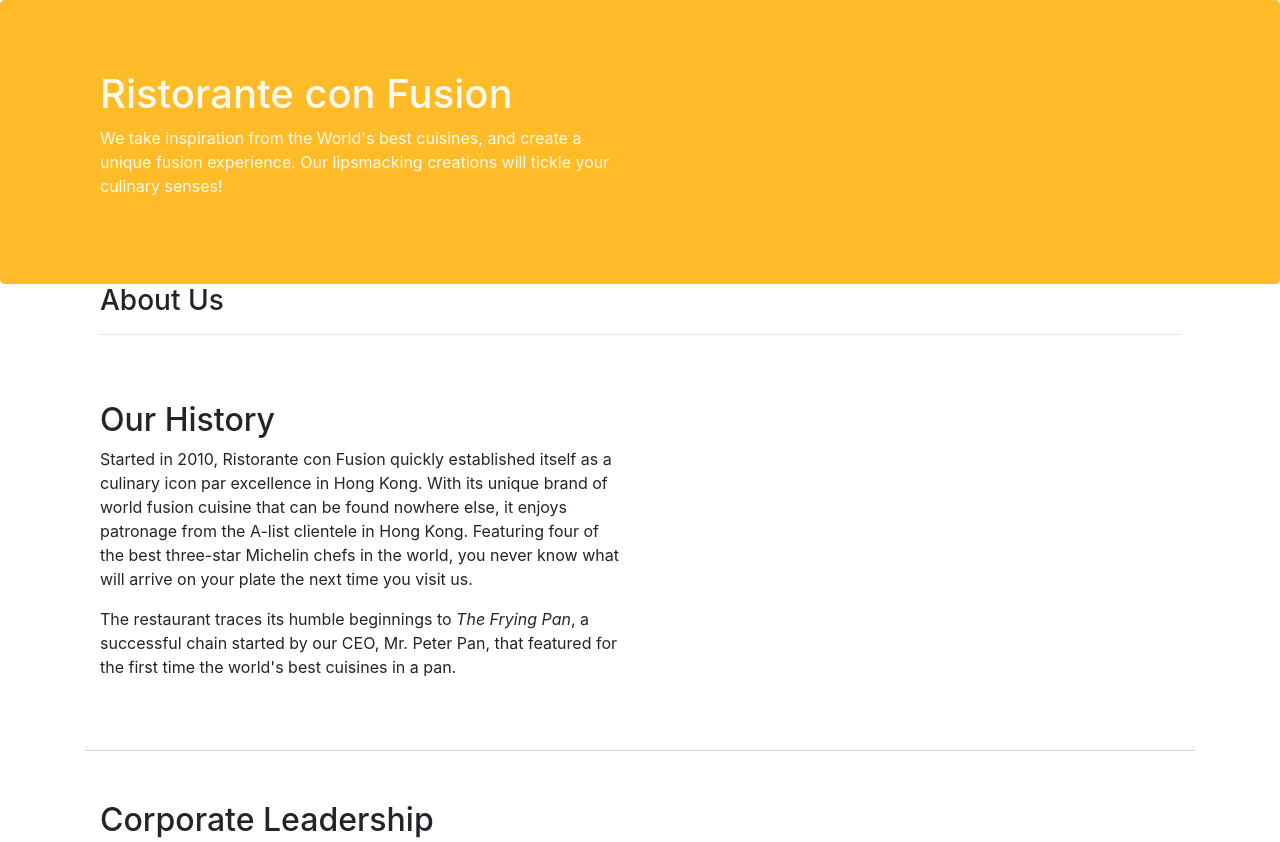
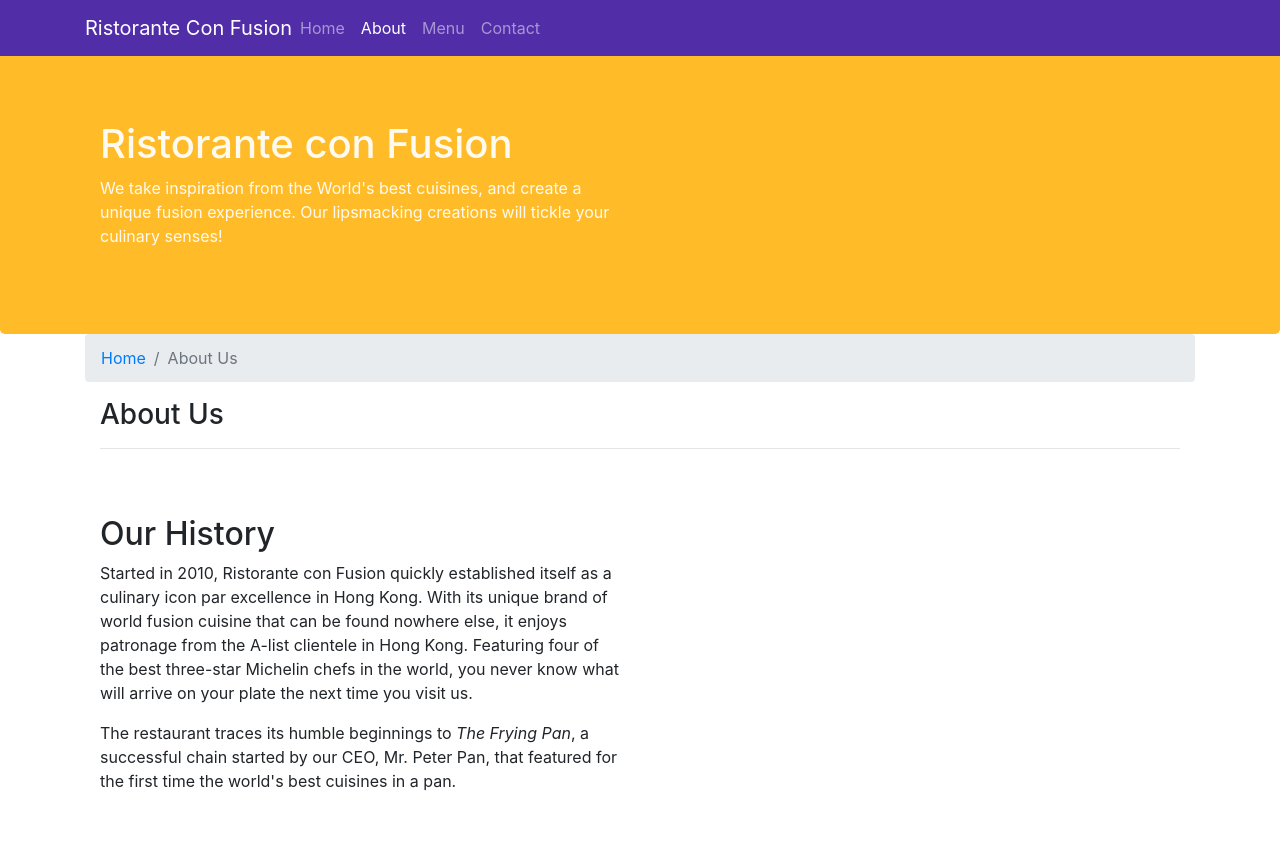
Before and after one commit to Cristopxer/Bootstrap, a website: page aboutus.html in a window 1280 px wide. Shown: the top 842 px of the page. Drawn offline with nearby package versions, Linux system fonts and the light colour scheme.

Commit message:
Navbar & Breadcrumbs

```diff
--- a/aboutus.html
+++ b/aboutus.html
@@ -15,7 +15,22 @@
 </head>
 
 <body>
-
+    <nav class="navbar navbar-dark navbar-expand-sm fixed-top">
+        <div class="container">
+            <button class="navbar-toggler" type="button" data-toggle="collapse" data-target="#Navbar">
+                <span class="navbar-toggler-icon"></span>
+            </button>
+            <a href="#" class="navbar-brand mr-auto">Ristorante Con Fusion</a>
+            <div class="collapse navbar-collapse" id="Navbar">
+                <ul class="navbar-nav mr-auto">
+                    <li class="nav-item"><a href="./index.html" class="nav-link">Home</a></li>
+                    <li class="nav-item active"><a href="#" class="nav-link">About</a></li>
+                    <li class="nav-item"><a href="#" class="nav-link">Menu</a></li>
+                    <li class="nav-item"><a href="#" class="nav-link">Contact</a></li>
+                </ul>
+            </div>
+        </div>
+    </nav>
     <header class="jumbotron">
         <div class="container">
             <div class="row row-header">
@@ -32,6 +47,10 @@
 
     <div class="container">
         <div class="row row-header">
+            <ol class="col-12 breadcrumb">
+                <li class="breadcrumb-item"><a href="./index.html">Home</a></li>
+                <li class="breadcrumb-item active">About Us</li>
+            </ol>
             <div class="col-12">
                 <h3>About Us</h3>
                 <hr>
@@ -106,8 +125,8 @@
                 <div class="col-4 offset-1 col-sm-2">
                     <h5>Links</h5>
                     <ul class="list-unstyled">
-                        <li><a href="index.html">Home</a></li>
-                        <li><a href="aboutus.html">About</a></li>
+                        <li><a href="./index.html">Home</a></li>
+                        <li><a href="#">About</a></li>
                         <li><a href="#">Menu</a></li>
                         <li><a href="#">Contact</a></li>
                     </ul>
--- a/css/style.css
+++ b/css/style.css
@@ -24,3 +24,10 @@
     margin: 0px;
     color: #0f0f0f;
 }
+body{
+    padding: 50px 0px 0px 0px;
+    z-index: 0;
+}
+.navbar-dark {
+    background-color: #512DA8;
+}
```
Also changed, not shown: index.html (+27 -6 lines).
